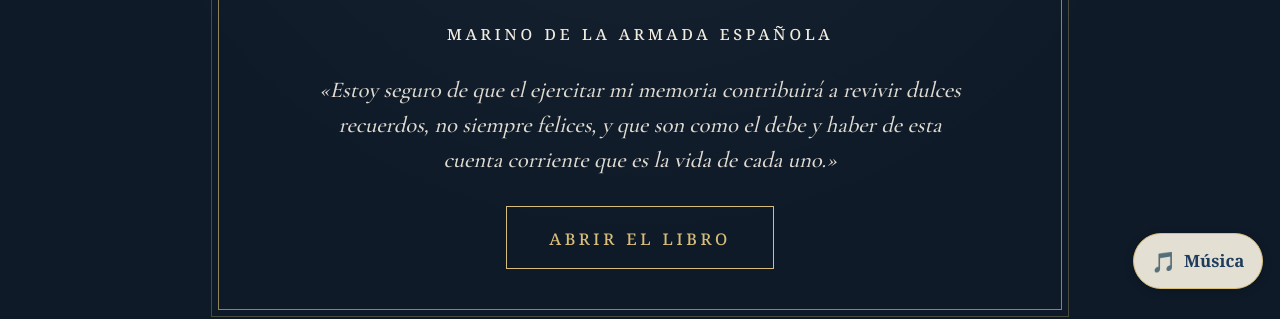
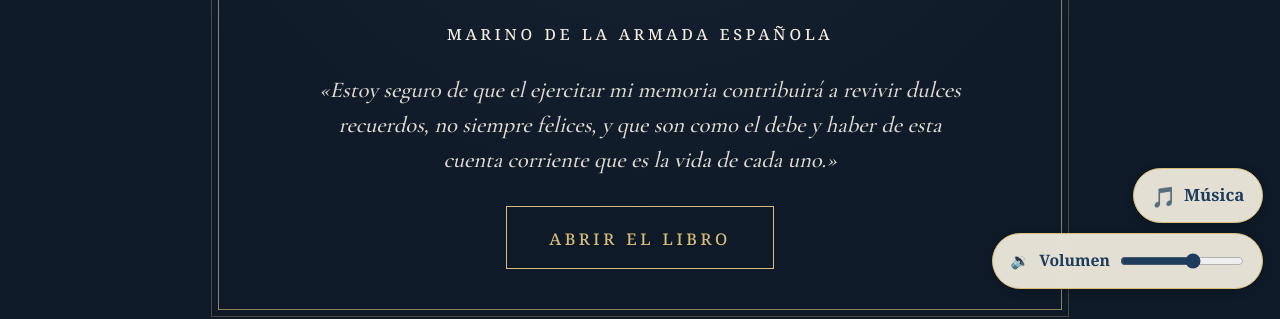
Before and after one commit to tomasgomezarroyo/tomasgomezarroyo.github.io, an Astro site: page / in a window 1280 px wide. Shown: the part 494-813 px from the top of the page. Built offline with nearby package versions, Linux system fonts and the light colour scheme; Astro itself is replaced by a stand-in of ours.

Commit message:
Añadir control de volumen al reproductor de música de fondo
Deslizador visible junto al botón de reproducir/silenciar, con la
preferencia guardada en localStorage (60% por defecto).

```diff
--- a/src/layouts/Base.astro
+++ b/src/layouts/Base.astro
@@ -108,15 +108,36 @@ const canonical = new URL(Astro.url.pathname, 'https://tomasgomezarroyo.pages.de
       <span aria-hidden="true" data-icono>🎵</span>
       <span data-texto>Música</span>
     </button>
+    <label id="control-volumen">
+      <span aria-hidden="true">🔉</span>
+      <span class="texto-volumen">Volumen</span>
+      <input type="range" id="volumen-musica" min="0" max="100" step="5" value="60" aria-label="Volumen de la música de fondo" />
+    </label>
   </div>
 
   <script>
     (() => {
       const audio = document.getElementById('audio-fondo') as HTMLAudioElement | null;
       const boton = document.getElementById('boton-musica') as HTMLButtonElement | null;
+      const deslizador = document.getElementById('volumen-musica') as HTMLInputElement | null;
       if (!audio || !boton) return;
       const icono = boton.querySelector('[data-icono]') as HTMLElement;
       const texto = boton.querySelector('[data-texto]') as HTMLElement;
+
+      let volumenGuardado = 60;
+      try {
+        const guardado = localStorage.getItem('memorias-volumen');
+        if (guardado !== null) volumenGuardado = Number(guardado);
+      } catch {}
+      audio.volume = volumenGuardado / 100;
+      if (deslizador) {
+        deslizador.value = String(volumenGuardado);
+        deslizador.addEventListener('input', () => {
+          const valor = Number(deslizador.value);
+          audio.volume = valor / 100;
+          try { localStorage.setItem('memorias-volumen', String(valor)); } catch {}
+        });
+      }
 
       const marcarSonando = () => {
         boton.setAttribute('aria-pressed', 'true');
@@ -210,6 +231,10 @@ const canonical = new URL(Astro.url.pathname, 'https://tomasgomezarroyo.pages.de
     right: 0.9rem;
     bottom: 0.9rem;
     z-index: 200;
+    display: flex;
+    flex-direction: column;
+    align-items: flex-end;
+    gap: 0.5rem;
   }
   #boton-musica {
     min-height: 2.9rem;
@@ -235,9 +260,33 @@ const canonical = new URL(Astro.url.pathname, 'https://tomasgomezarroyo.pages.de
     border-color: var(--marino);
   }
   #boton-musica [data-icono] { font-size: 1.05rem; }
+  #control-volumen {
+    min-height: 2.9rem;
+    display: inline-flex;
+    align-items: center;
+    gap: 0.5rem;
+    padding: 0 0.9rem;
+    border: 1px solid var(--oro-claro);
+    border-radius: 2rem;
+    background: color-mix(in srgb, var(--papel) 94%, transparent);
+    color: var(--marino);
+    box-shadow: 0 2px 10px rgb(0 0 0 / 0.18);
+    backdrop-filter: blur(6px);
+    font: 600 0.82rem/1.1 var(--f-cuerpo);
+  }
+  #control-volumen .texto-volumen { white-space: nowrap; }
+  #volumen-musica {
+    width: 6.5rem;
+    height: 2rem;
+    accent-color: var(--marino);
+    cursor: pointer;
+  }
   @media (max-width: 480px) {
     #musica-fondo { right: 0.6rem; bottom: 0.6rem; }
     #boton-musica { padding: 0 0.7rem; font-size: 0.82rem; }
+    #control-volumen { padding: 0 0.7rem; font-size: 0.76rem; }
+    #control-volumen .texto-volumen { display: none; }
+    #volumen-musica { width: 5rem; }
   }
 
   #cabecera-sitio {
```
